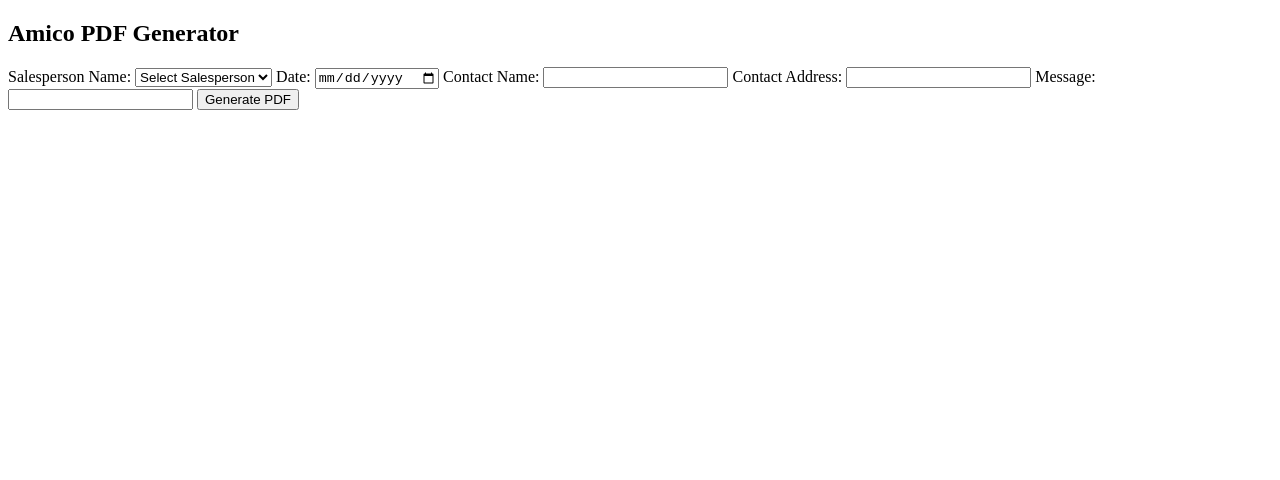
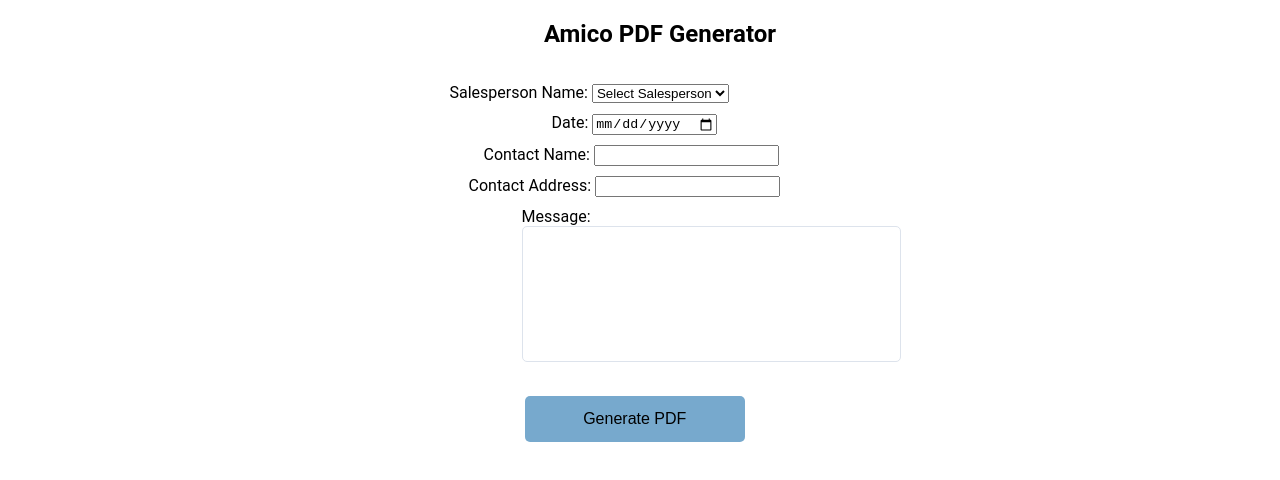
Before and after one commit to ItsAhmad/amico-pdf-template, a plain HTML site: page frontend/index.html in a window 1280 px wide. Drawn offline with Linux system fonts and the light colour scheme.

Commit message:
testing out styling for better UI

```diff
--- a/frontend/index.html
+++ b/frontend/index.html
@@ -3,14 +3,16 @@
 <head>
     <meta charset="UTF-8">
     <meta name="viewport" content="width=device-width, initial-scale=1.0">
+    <link rel="stylesheet" href="style.css">
     <title>Amico Custom PDF</title>
 
 </head>
 <body>
+    <h2>Amico PDF Generator</h2>
+    <div class = "main-wrapper">
+    <form action="https://amico-pdf-template-dynamic.onrender.com/generate_pdf" method="post">
 
-    <h2>Amico PDF Generator</h2>
-
-    <form action="https://amico-pdf-template-dynamic.onrender.com/generate_pdf" method="post">
+      <div class="salesperson-wrapper">
         <label for="RSM">Salesperson Name:</label>
         <select name="RSM" id="RSM">
             <option value="KK" selected="KK">Kareem Kamal</option>
@@ -20,20 +22,33 @@
             <option value="AA" selected="AA">Ahmad Ameen</option>
             <option value="NULL" selected="NULL">Select Salesperson</option>
         </select>
+      </div>
 
+      <div class="date-wrapper">
         <label for="date">Date:</label>
         <input type="date" id="date" name="date">
+      </div>
 
+      <div class="contact-wrapper">
         <label for="contactName">Contact Name:</label>
         <input type="text" id="contactName" name="contactName" required>
+      </div>
 
+      <div class="contactAddy-wrapper">
         <label for="contactAddy">Contact Address:</label>
         <input type="text" id="contactAddy" name="contactAddy" required>
+      </div>
 
+      <div class="message-wrapper">
         <label for="message">Message:</label>
-        <input type="text" id="message" name="message" required>
+        <textarea rows="6" id="message" name="message" class="formbold-form-input" required></textarea>
+      </div>
 
+      <div class="button-wrapper">
         <button type="submit">Generate PDF</button>
+      </div>
+
     </form>
+    </div>
 </body>
 </html>
--- /dev/null
+++ b/frontend/style.css
@@ -0,0 +1,104 @@
+@import url('https://fonts.googleapis.com/css2?family=Roboto+Flex:opsz,wght@8..144,100..1000&display=swap');
+
+h2 {
+  padding: 10 10 10 10;
+  margin-left: 40px !important;
+  font-family: 'Roboto', sans-serif;
+  display: flex;
+  justify-content: center;
+}
+
+.main-wrapper {
+  margin-bottom: 10px;
+  padding: 10px;
+  box-sizing: border-box;
+  font-family: 'Roboto', sans-serif;
+  display: flex;
+  justify-content: center;
+}
+
+.salesperson-wrapper {
+  display: block;
+  margin-left: 25px !important;
+  padding: 5px;
+}
+
+.date-wrapper {
+  display: block;
+  margin-left: 127px !important;
+  padding: 5px;
+}
+
+.contact-wrapper {
+  display: block;
+  margin-left: 59px !important;
+  padding: 5px;
+}
+
+.contactAddy-wrapper {
+  display: block;
+  margin-left: 44px !important;
+  padding: 5px;
+}
+
+.message-wrapper {
+  display: block;
+  margin-left: 97px !important;
+  padding: 5px;
+}
+
+button {
+  text-align: center;
+  font-size: 16px;
+  border-radius: 5px;
+  padding: 14px 25px;
+  border: none;
+  font-weight: 500;
+  background-color: #77a9cd;
+  color: black;
+  cursor: pointer;
+  margin-top: 25px;
+  margin-left: 105px !important;
+  width: 50%;
+}
+
+.resizable-input {
+  position: relative;
+  display: inline-block;
+  width: 50%; /* Default width */
+  min-width: 100px; /* Minimum width */
+  max-width: 100%; /* Maximum width */
+  height: auto; /* Allow dynamic height */
+  padding: 0;
+  overflow: hidden;
+  resize: both; /* Allow resizing */
+  box-sizing: border-box;
+  border: 1px solid #ccc;
+  border-radius: 4px;
+}
+
+.resizable-input input {
+  width: 100%;
+  height: 100%;
+  border: none;
+  padding: 8px;
+  box-sizing: border-box;
+  outline: none;
+}
+
+.formbold-form-input {
+  width: 100%;
+  padding: 13px 22px;
+  border-radius: 5px;
+  border: 1px solid #dde3ec;
+  background: #ffffff;
+  font-weight: 500;
+  font-size: 16px;
+  color: #536387;
+  outline: none;
+  resize: none;
+}
+
+.resizable-input:focus-within {
+  border-color: #77a9cd; /* Change border color when focused */
+}
```
Also changed, not shown: 1 other file.
